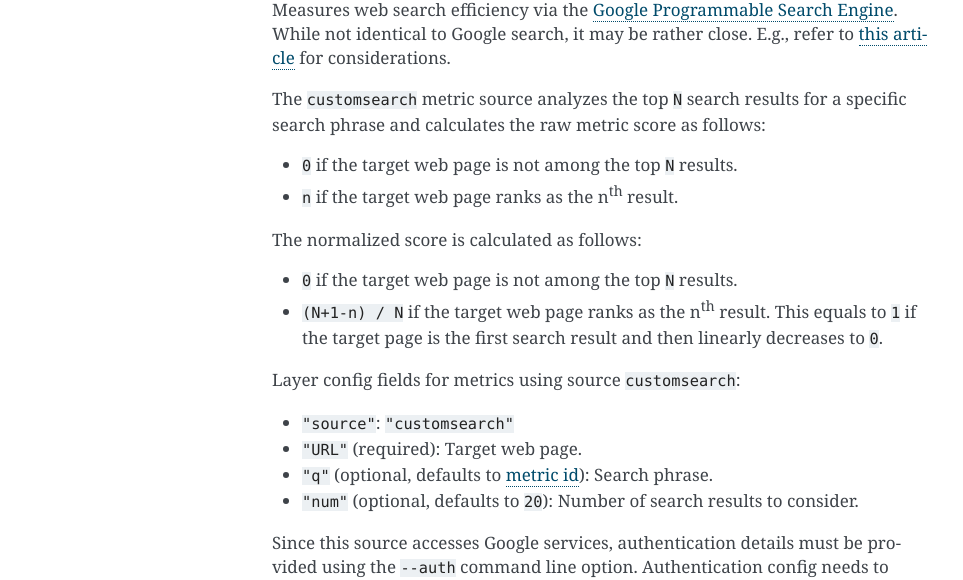
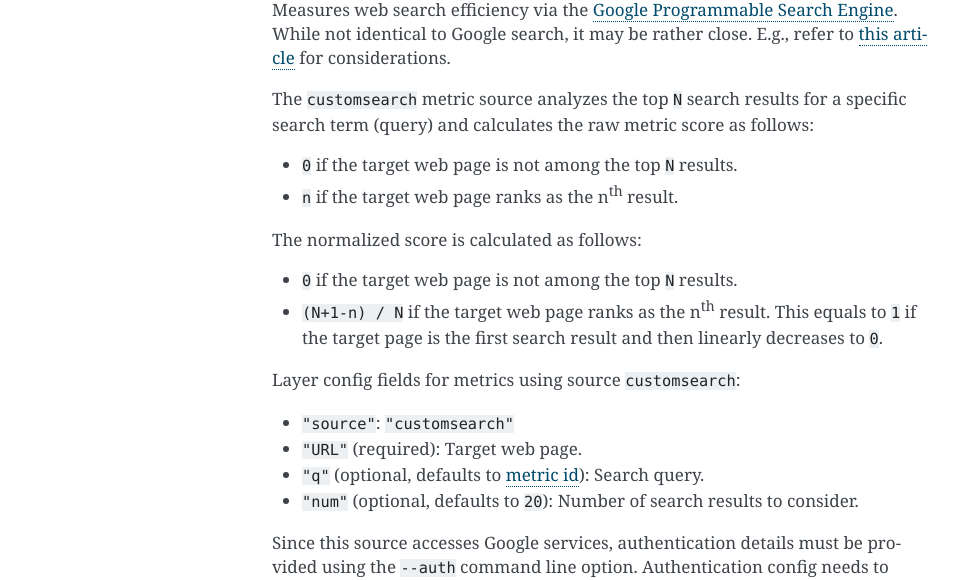
Before and after one commit to lunarserge/facere-sensum, a Sphinx documentation site: the page built from doc/sources.rst, in a window 1280 px wide and 900 px high, scrolled down 396 px. Shown: the part 173-753 px from the top of the window, without its empty margins (148-1111 px from the left). Built offline with Sphinx 7.4.7, drawn with Linux system fonts in a browser that asks for light colours.

Commit message:
address review feedback

```diff
--- a/doc/sources.rst
+++ b/doc/sources.rst
@@ -23,7 +23,7 @@ Layer config fields for metrics using source ``const``:
 
 Measures web search efficiency via the `Google Programmable Search Engine <https://developers.google.com/custom-search/v1/overview>`_. While not identical to Google search, it may be rather close. E.g., refer to `this article <https://www.oncrawl.com/technical-seo/custom-search-analyzing-search-intent-googles-programmable-search-engine-json-api>`_ for considerations.
 
-The ``customsearch`` metric source analyzes the top ``N`` search results for a specific search phrase and calculates the raw metric score as follows:
+The ``customsearch`` metric source analyzes the top ``N`` search results for a specific search term (query) and calculates the raw metric score as follows:
 
 * ``0`` if the target web page is not among the top ``N`` results.
 * ``n`` if the target web page ranks as the n\ :sup:`th` result.
@@ -37,7 +37,7 @@ Layer config fields for metrics using source ``customsearch``:
 
 * ``"source"``: ``"customsearch"``
 * ``"URL"`` (required): Target web page.
-* ``"q"`` (optional, defaults to :ref:`metric id <layers>`): Search phrase.
+* ``"q"`` (optional, defaults to :ref:`metric id <layers>`): Search query.
 * ``"num"`` (optional, defaults to ``20``): Number of search results to consider.
 
 Since this source accesses Google services, authentication details must be provided using the ``--auth`` command line option. Authentication config needs to have the following entry::
```
